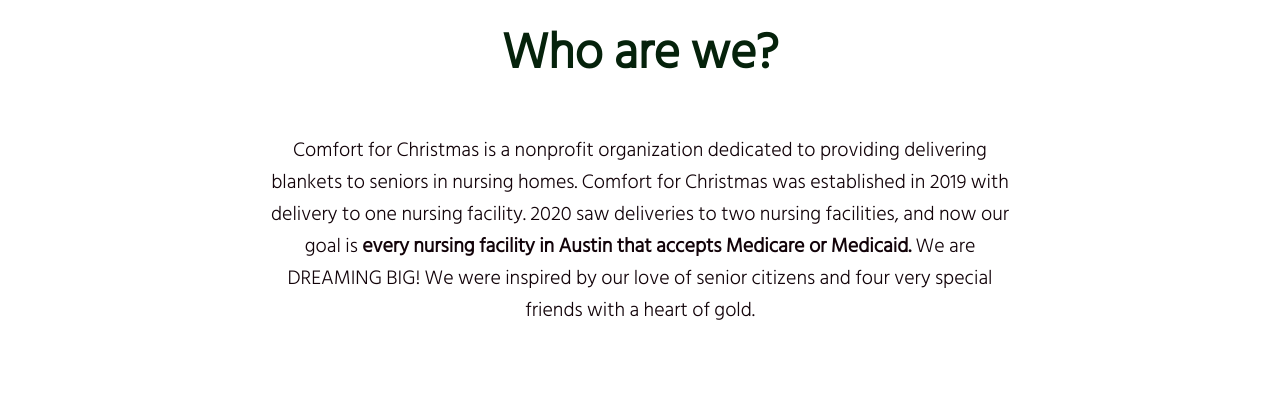
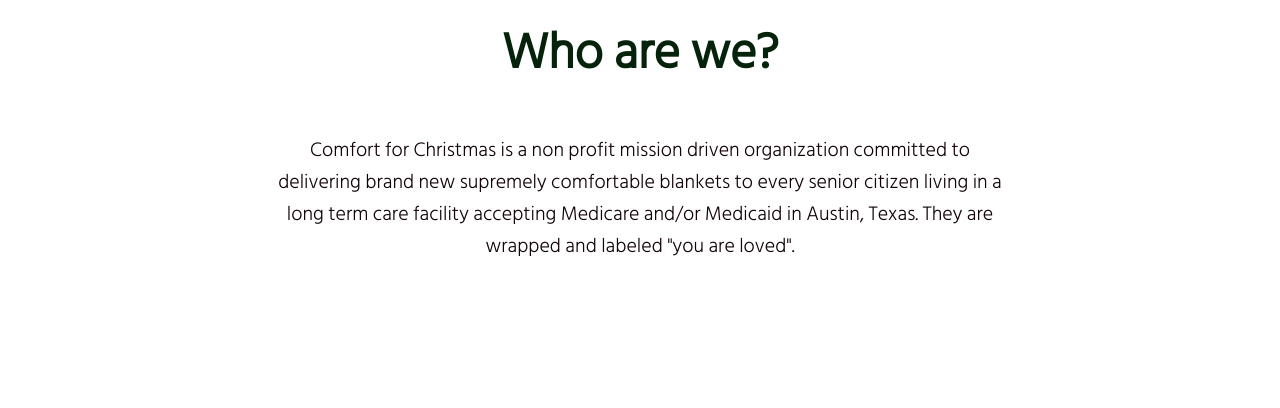
Before and after one commit to Enewman00/ComfortForChristmas, a plain HTML site: page index.html in a window 1280 px wide. Shown: the part 920-1328 px from the top of the page. Drawn offline with Linux system fonts and the light colour scheme.

Commit message:
changes 'who are we' text

```diff
--- a/index.html
+++ b/index.html
@@ -56,10 +56,7 @@
 
                 <h2>Who are we?</h2>
                 <p>
-                    Comfort for Christmas is a nonprofit organization dedicated to providing delivering blankets to seniors in nursing homes.
-                    Comfort for Christmas was established in 2019 with delivery to one nursing facility.
-                    2020 saw deliveries to two nursing facilities, and now our goal is <b>every nursing facility in Austin that accepts Medicare or Medicaid.</b>
-                    We are DREAMING BIG! We were inspired by our love of senior citizens and four very special friends with a heart of gold.
+                    Comfort for Christmas is a non profit mission driven organization committed to delivering brand new supremely comfortable blankets to every senior citizen living in a long term care facility accepting Medicare and/or Medicaid in Austin, Texas. They are wrapped and labeled "you are loved".
                 </p>
             </div>
 
```
